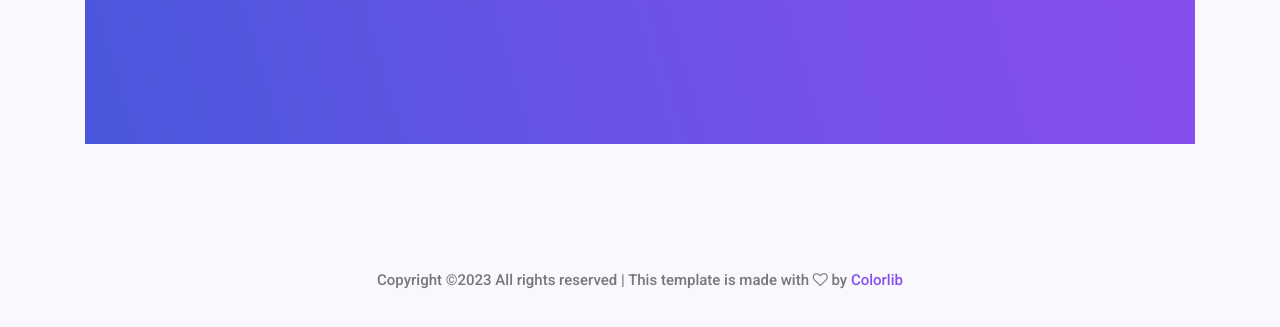
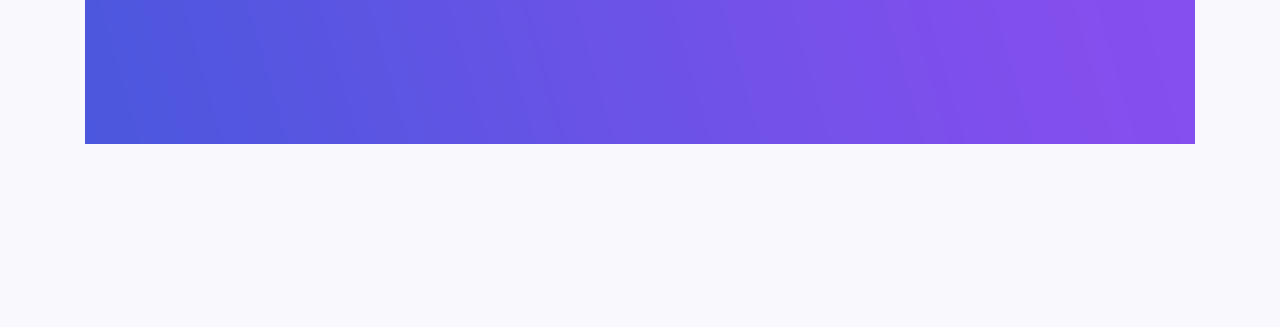
Before and after one commit to munawirnanang/mmadev, a plain HTML site: page index.html in a window 1280 px wide. Shown: the part 3901-4228 px from the top of the page. Drawn offline with nearby package versions, Linux system fonts and the light colour scheme; some packages are replaced by stand-ins of ours; animation ran at ten frames a second.

Commit message:
Update index.html
update footer

```diff
--- a/index.html
+++ b/index.html
@@ -701,7 +701,7 @@
 			<div class="row footer_bottom justify-content-center">
 				<p class="col-lg-8 col-sm-12 footer-text">
 					<!-- Link back to Colorlib can't be removed. Template is licensed under CC BY 3.0. -->
-					Copyright &copy;<script>document.write(new Date().getFullYear());</script> All rights reserved | This template is made with <i class="fa fa-heart-o" aria-hidden="true"></i> by <a href="https://colorlib.com" target="_blank">Colorlib</a>
+<!-- 					Copyright &copy;<script>document.write(new Date().getFullYear());</script> All rights reserved | This template is made with <i class="fa fa-heart-o" aria-hidden="true"></i> by <a href="https://colorlib.com" target="_blank">Colorlib</a> -->
 					<!-- Link back to Colorlib can't be removed. Template is licensed under CC BY 3.0. -->
 				</p>
 			</div>
```
